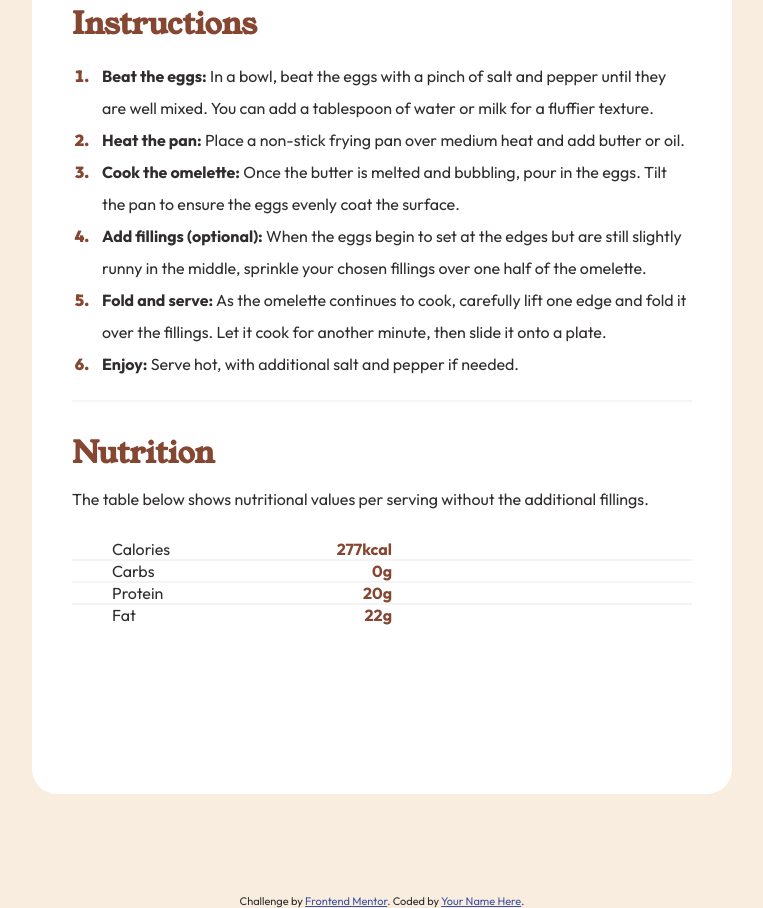
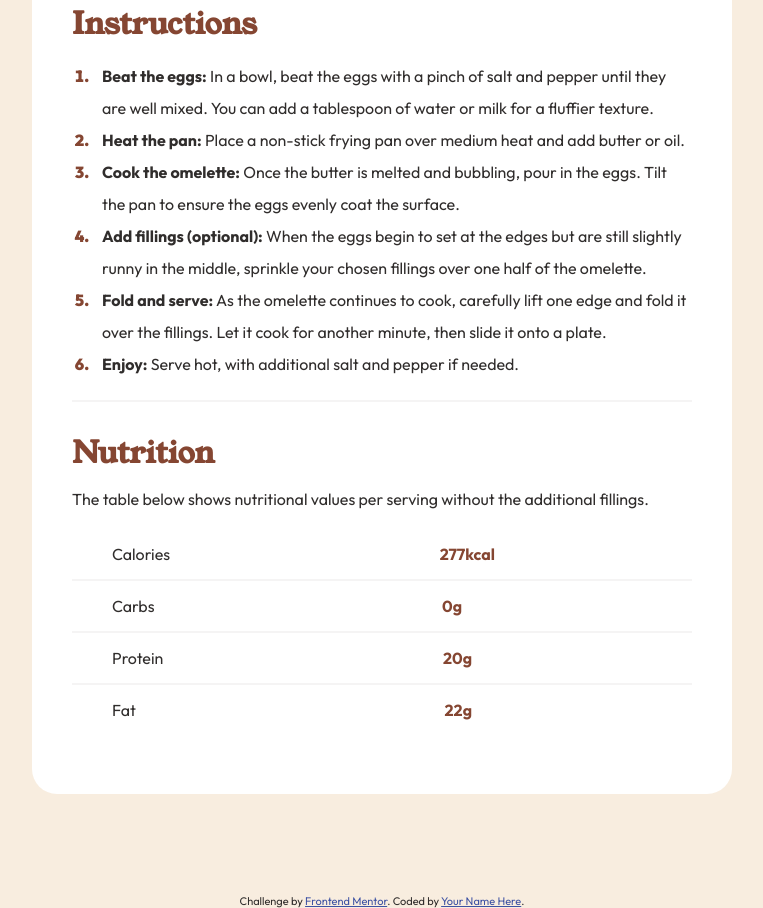
Before and after one commit to ChimarokeAmadi/recipe-page-main, a plain HTML site: page index.html in a window 1280 px wide. Shown: the part 1106-2014 px from the top of the page, without its empty margins (258-1021 px from the left). Drawn offline with Linux system fonts and the light colour scheme.

Commit message:
Padding and Margin added for Nutririon Section

```diff
--- a/assets/style.css
+++ b/assets/style.css
@@ -154,11 +154,11 @@ ol.instructions li::marker {
     display: flex;
     justify-content: space-between;
     padding-left: 40px;
-    padding-right: 300px;
+    padding-right: 220px;
 }
 
 .first-paragraph {
-    margin-bottom: 30px;
+    margin-bottom: 20px;
 }
 
 .nutrient-amount{
@@ -168,3 +168,16 @@ ol.instructions li::marker {
 .nutriton-table hr {
     margin: 0;
 }
+
+.nutrient, .nutrient-amount {
+    margin-top: 15px;
+    margin-bottom: 15px;
+}
+
+.g-0 {
+    margin-right: 10px;
+}
+
+.kcal-277 {
+    margin-right: -23px;
+}
```
